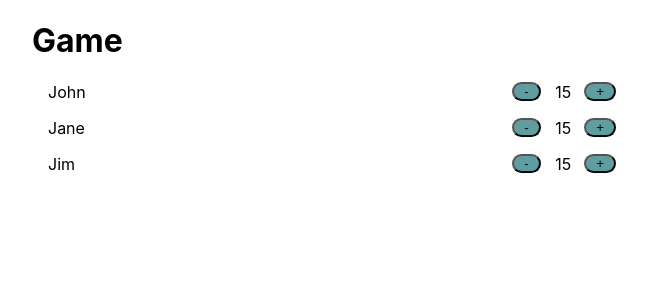
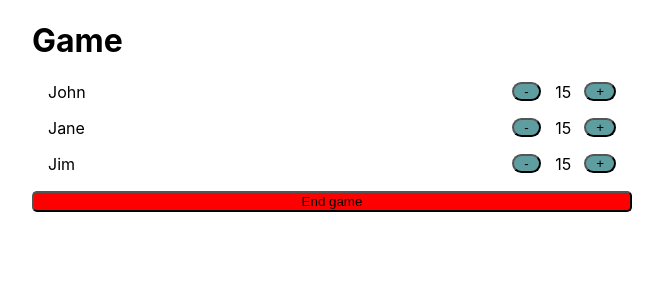
Before and after one commit to alicie232/scorekeeper, a React (Create React App) app: page / in a window 1280 px wide. Shown: the top 300 px of the page, without its empty margins (308-971 px from the left). Built offline with nearby package versions, Linux system fonts and the light colour scheme.

Commit message:
Add Player and Button component to App.js

```diff
--- a/src/App.js
+++ b/src/App.js
@@ -1,4 +1,5 @@
 import Player from "./components/Player/Player.js";
+import Button from "./components/Button/Button.js";
 
 const players = [
   {
@@ -25,6 +26,7 @@ function App() {
         {players.map((player) => (
           <Player name={player.name} score={player.score} />
         ))}
+        <Button background={"red"}>End game</Button>
       </main>
     </>
   );
```
